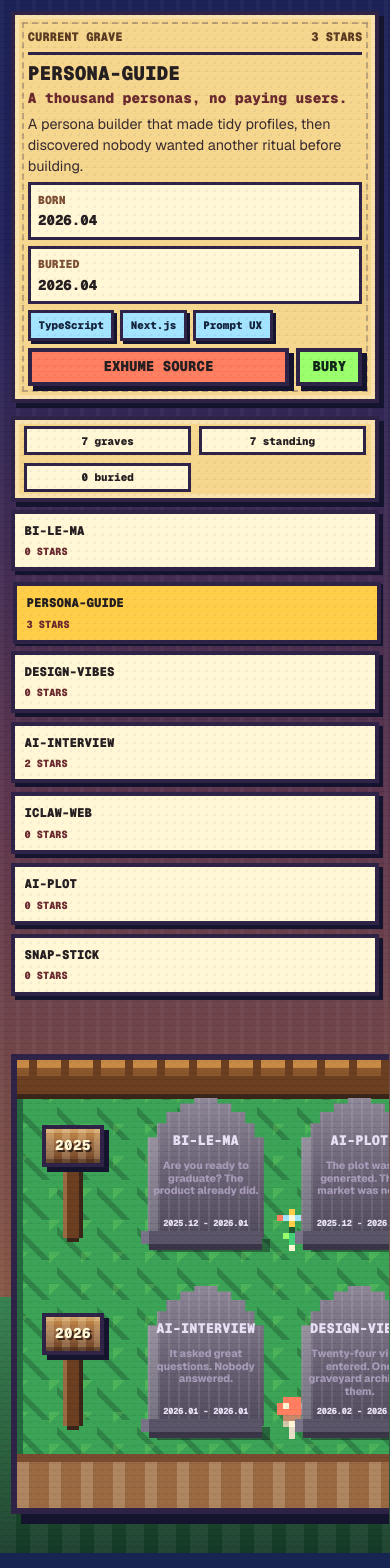
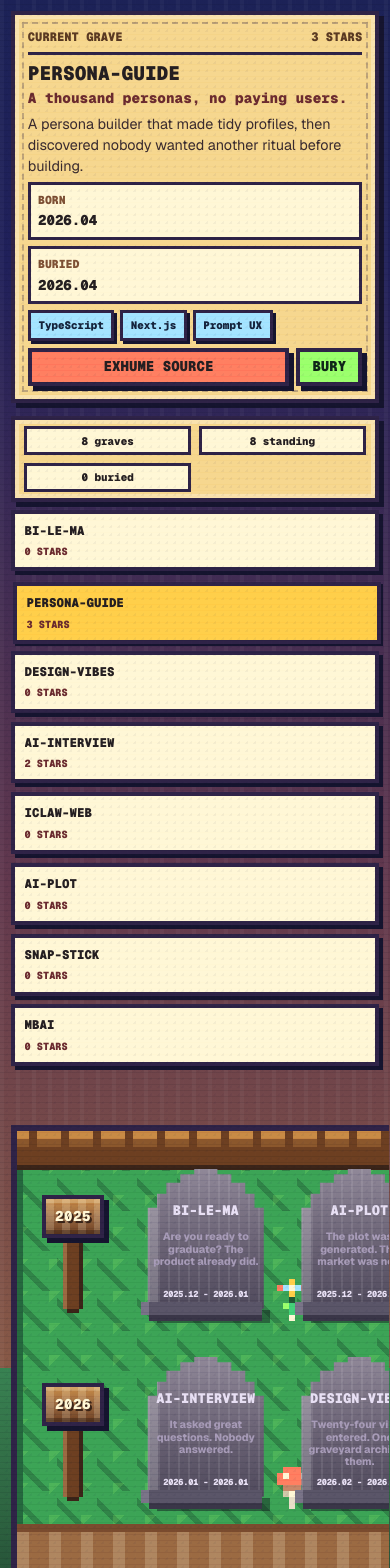
Before and after one commit to ai-graveyard/ai-graveyard, a Next.js app: page / in a window 390 px wide. Shown: the part 432-2000 px from the top of the page. Built offline with nearby package versions, Linux system fonts and the light colour scheme; no server answers.

Commit message:
添加 mbai 墓碑
MBAI 是一款十六型 AI 人格测试应用，已开源归档。扩展墓园网格从 5 列到
6 列以容纳 2026 年第 6 座墓，并修正 launch.json 直接调用 next 二进制
避免 pnpm dev 因忽略构建脚本报错。

```diff
--- a/app/graveyard-experience.module.css
+++ b/app/graveyard-experience.module.css
@@ -783,7 +783,7 @@
 .board {
   position: relative;
   display: grid;
-  grid-template-columns: 7.2rem repeat(5, minmax(8.2rem, 1fr));
+  grid-template-columns: 7.2rem repeat(6, minmax(8.2rem, 1fr));
   grid-template-rows: repeat(2, 14rem);
   gap: 0;
   min-height: 28rem;
@@ -2230,7 +2230,7 @@
 
   .board {
     min-width: 55rem;
-    grid-template-columns: 7rem repeat(5, 9.6rem);
+    grid-template-columns: 7rem repeat(6, 9.6rem);
   }
 }
 
--- a/app/graveyard-experience.tsx
+++ b/app/graveyard-experience.tsx
@@ -299,6 +299,35 @@ const products: Product[] = [
       },
     },
   },
+  {
+    id: "mbai",
+    name: "mbai",
+    repository: "https://github.com/ai-graveyard/mbai",
+    born: "2026.04",
+    buried: "2026.04",
+    lane: "2",
+    plot: "6",
+    accent: "#5da9ff",
+    plant: "mushroom",
+    copy: {
+      en: {
+        status: "Open sourced",
+        epitaph: "Sixteen personalities. Zero returning visitors.",
+        autopsy:
+          "A twelve-question AI-personality quiz that mapped everyone into a tidy four-letter type, then learned self-discovery isn't a habit people repeat.",
+        stack: ["Next.js", "Framer Motion", "Personality Quiz"],
+        signal: "0 stars",
+      },
+      zh: {
+        status: "已开源",
+        epitaph: "十六种人格，零个回头客。",
+        autopsy:
+          "一份十二题的 AI 人格测试，把每个人都装进四个字母的整齐格子，最后发现自我认知这件事，大家并不想天天做。",
+        stack: ["Next.js", "Framer Motion", "人格测试"],
+        signal: "0 星标",
+      },
+    },
+  },
 ];
 
 const copy: Record<Language, SiteCopy> = {
@@ -374,7 +403,7 @@ const copy: Record<Language, SiteCopy> = {
 };
 
 const graveyardYears = ["2025", "2026"];
-const plots = ["1", "2", "3", "4", "5"];
+const plots = ["1", "2", "3", "4", "5", "6"];
 const graveCount = products.length;
 const buryAnimationMs = 1450;
 const productIds = new Set(products.map((product) => product.id));
```
Also changed, not shown: .claude/launch.json.
